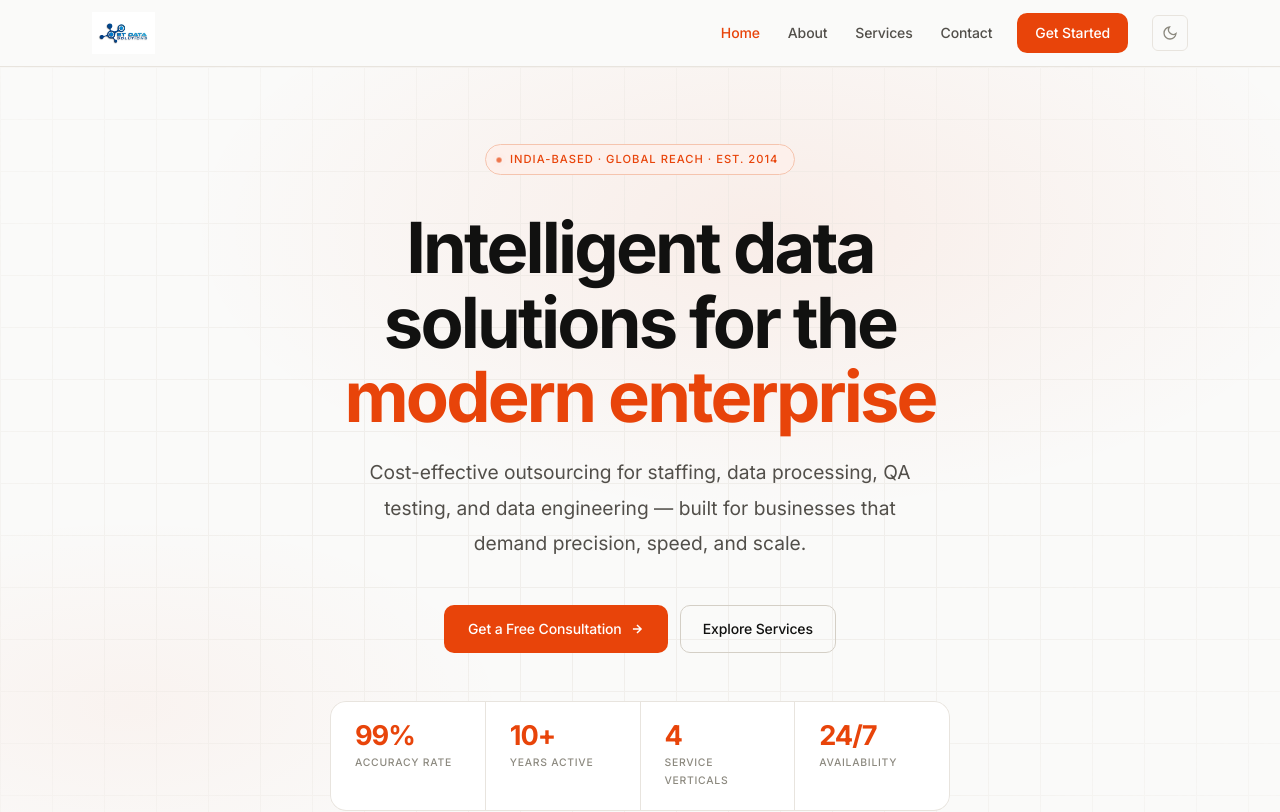
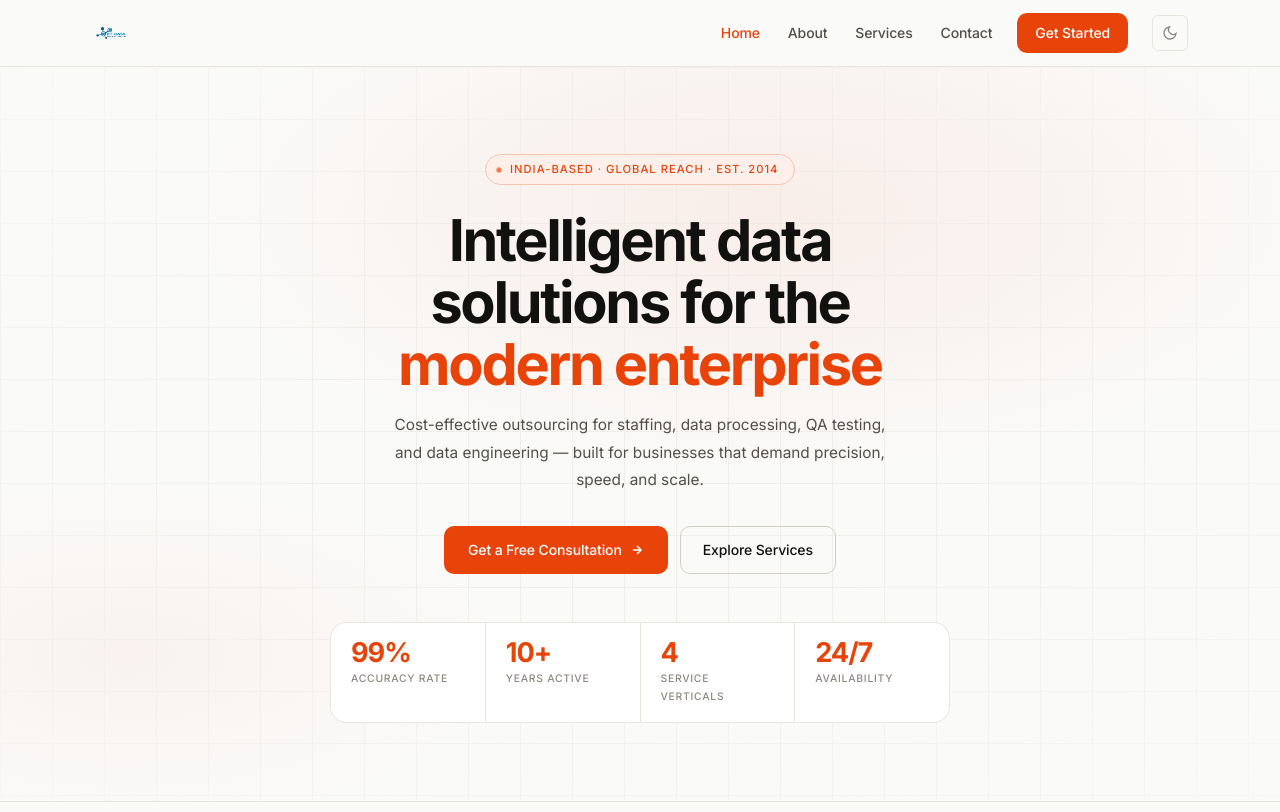
Before and after one commit to gaurangg123/etdatasolutions, a Next.js app: page / in a window 1280 px wide. Shown: the top 812 px of the page. Built offline with nearby package versions, Linux system fonts and the light colour scheme.

Commit message:
multiple changes
navbar fixed

```diff
--- a/src/app/about/about.module.css
+++ b/src/app/about/about.module.css
@@ -1,35 +1,3 @@
-.pageHeader {
-  padding: 90px 0 70px;
-  position: relative;
-  overflow: hidden;
-}
-.headerBg {
-  position: absolute; inset: 0;
-  background-image:
-    linear-gradient(var(--border) 1px, transparent 1px),
-    linear-gradient(90deg, var(--border) 1px, transparent 1px);
-  background-size: 48px 48px;
-  opacity: 0.5;
-  pointer-events: none;
-}
-.headerH1 {
-  font-size: clamp(2rem, 4.5vw, 3.75rem);
-  font-weight: 700;
-  color: var(--text);
-  margin-bottom: 1.25rem;
-  line-height: 1.1;
-  letter-spacing: -0.035em;
-  position: relative;
-}
-.hlAccent { color: var(--accent); }
-.headerSub {
-  font-size: 1.05rem;
-  color: var(--text2);
-  max-width: 560px;
-  line-height: 1.8;
-  position: relative;
-}
-
 .storyGrid {
   display: grid;
   grid-template-columns: 1fr 1fr;
--- a/src/app/contact/contact.module.css
+++ b/src/app/contact/contact.module.css
@@ -1,35 +1,3 @@
-.pageHeader {
-  padding: 90px 0 70px;
-  position: relative;
-  overflow: hidden;
-}
-.headerBg {
-  position: absolute; inset: 0;
-  background-image:
-    linear-gradient(var(--border) 1px, transparent 1px),
-    linear-gradient(90deg, var(--border) 1px, transparent 1px);
-  background-size: 48px 48px;
-  opacity: 0.5;
-  pointer-events: none;
-}
-.headerH1 {
-  font-size: clamp(2rem, 4.5vw, 3.75rem);
-  font-weight: 700;
-  color: var(--text);
-  margin-bottom: 1.25rem;
-  line-height: 1.1;
-  letter-spacing: -0.035em;
-  position: relative;
-}
-.hlAccent { color: var(--accent); }
-.headerSub {
-  font-size: 1.05rem;
-  color: var(--text2);
-  max-width: 560px;
-  line-height: 1.8;
-  position: relative;
-}
-
 .layout {
   display: grid;
   grid-template-columns: 360px 1fr;
--- a/src/app/globals.css
+++ b/src/app/globals.css
@@ -1,4 +1,4 @@
-@import url('https://fonts.googleapis.com/css2?family=Inter:wght@300;400;500;600;700&display=swap');
+/* Inter loaded via @fontsource in layout.tsx */
 
 *, *::before, *::after {
   box-sizing: border-box;
--- a/src/app/page.module.css
+++ b/src/app/page.module.css
@@ -1,7 +1,8 @@
 /* ── HERO ───────────────────────────────────────────────────────── */
 .hero {
-  height: 100vh;
-  min-height: 680px;
+  height: calc(100vh - 66px);
+  min-height: 600px;
+  max-height: 1000px;
   display: flex;
   flex-direction: column;
   justify-content: center;
@@ -38,7 +39,7 @@
 .heroContent {
   position: relative;
   z-index: 1;
-  padding: 80px 0 60px;
+  padding: 40px 0 32px;
   display: flex;
   align-items: center;
   flex: 1;
@@ -61,7 +62,7 @@
   border: 1px solid var(--accent-mid);
   border-radius: 100px;
   padding: 5px 16px 5px 10px;
-  margin-bottom: 2.25rem;
+  margin-bottom: 1.5rem;
 }
 
 .chipDot {
@@ -81,22 +82,22 @@
 }
 
 .heroH1 {
-  font-size: clamp(2.5rem, 5.5vw, 5rem);
+  font-size: clamp(2.2rem, 4.5vw, 4.2rem);
   font-weight: 700;
-  line-height: 1.06;
+  line-height: 1.08;
   letter-spacing: -0.04em;
   color: var(--text);
-  margin-bottom: 1.25rem;
+  margin-bottom: 1rem;
 }
 
 .hlAccent { color: var(--accent); }
 
 .heroSub {
-  font-size: clamp(1rem, 1.5vw, 1.2rem);
+  font-size: clamp(0.95rem, 1.2vw, 1.1rem);
   color: var(--text2);
-  max-width: 560px;
-  margin: 0 auto 2.75rem;
-  line-height: 1.85;
+  max-width: 520px;
+  margin: 0 auto 2rem;
+  line-height: 1.8;
   font-weight: 400;
 }
 
@@ -124,10 +125,10 @@
 
 .statCell {
   background: var(--surface);
-  padding: 1.25rem 1.5rem;
+  padding: 1rem 1.25rem;
   display: flex;
   flex-direction: column;
-  gap: 5px;
+  gap: 4px;
   transition: background 0.2s var(--ease-out);
   text-align: left;
 }
--- a/src/components/Footer.module.css
+++ b/src/components/Footer.module.css
@@ -19,16 +19,12 @@
 
 .logoImg {
   height: 36px;
-  width: 120px;
+  width: auto;
+  max-width: 130px;
   object-fit: contain;
   object-position: left center;
-  opacity: 0.85;
-  transition: filter 0.3s;
-}
-
-.logoImgDark {
-  filter: brightness(0) invert(1);
-  opacity: 0.75;
+  opacity: 0.9;
+  display: block;
 }
 
 .tagline {
--- a/src/components/Footer.tsx
+++ b/src/components/Footer.tsx
@@ -2,7 +2,6 @@
 
 import Link from 'next/link'
 import Image from 'next/image'
-import { useTheme } from './ThemeProvider'
 import styles from './Footer.module.css'
 
 const services = [
@@ -13,7 +12,6 @@ const services = [
 ]
 
 export default function Footer() {
-  const { theme } = useTheme()
 
   return (
     <footer className={styles.footer}>
@@ -21,11 +19,11 @@ export default function Footer() {
         <div className={styles.brand}>
           <div className={styles.logoRow}>
             <Image
-              src="/logo-square.jpg"
+              src="/logo-transparent.png"
               alt="ET Data Solutions"
               width={130}
               height={43}
-              className={`${styles.logoImg} ${theme === 'dark' ? styles.logoImgDark : ''}`}
+              className={styles.logoImg}
             />
           </div>
           <p className={styles.tagline}>
--- a/src/components/Navbar.module.css
+++ b/src/components/Navbar.module.css
@@ -28,14 +28,15 @@
 }
 
 .logoImg {
-  height: 42px;
+  height: 38px;
   width: auto;
-  max-width: 160px;
+  max-width: 150px;
   object-fit: contain;
   object-position: left center;
   transition: opacity 0.2s;
+  display: block;
 }
-.logo:hover .logoImg { opacity: 0.8; }
+.logo:hover .logoImg { opacity: 0.75; }
 
 .links {
   display: flex;
--- a/src/components/Navbar.tsx
+++ b/src/components/Navbar.tsx
@@ -24,10 +24,10 @@ export default function Navbar() {
       <div className={styles.inner}>
         <Link href="/" className={styles.logo} onClick={() => setOpen(false)}>
           <Image
-            src={theme === 'dark' ? '/logo-nav-dark.jpg' : '/logo-nav-light.jpg'}
+            src="/logo-transparent.png"
             alt="ET Data Solutions"
-            width={160}
-            height={52}
+            width={140}
+            height={44}
             className={styles.logoImg}
             priority
           />
```
Also changed, not shown: src/app/contact/page.tsx (+6 -14 lines).
